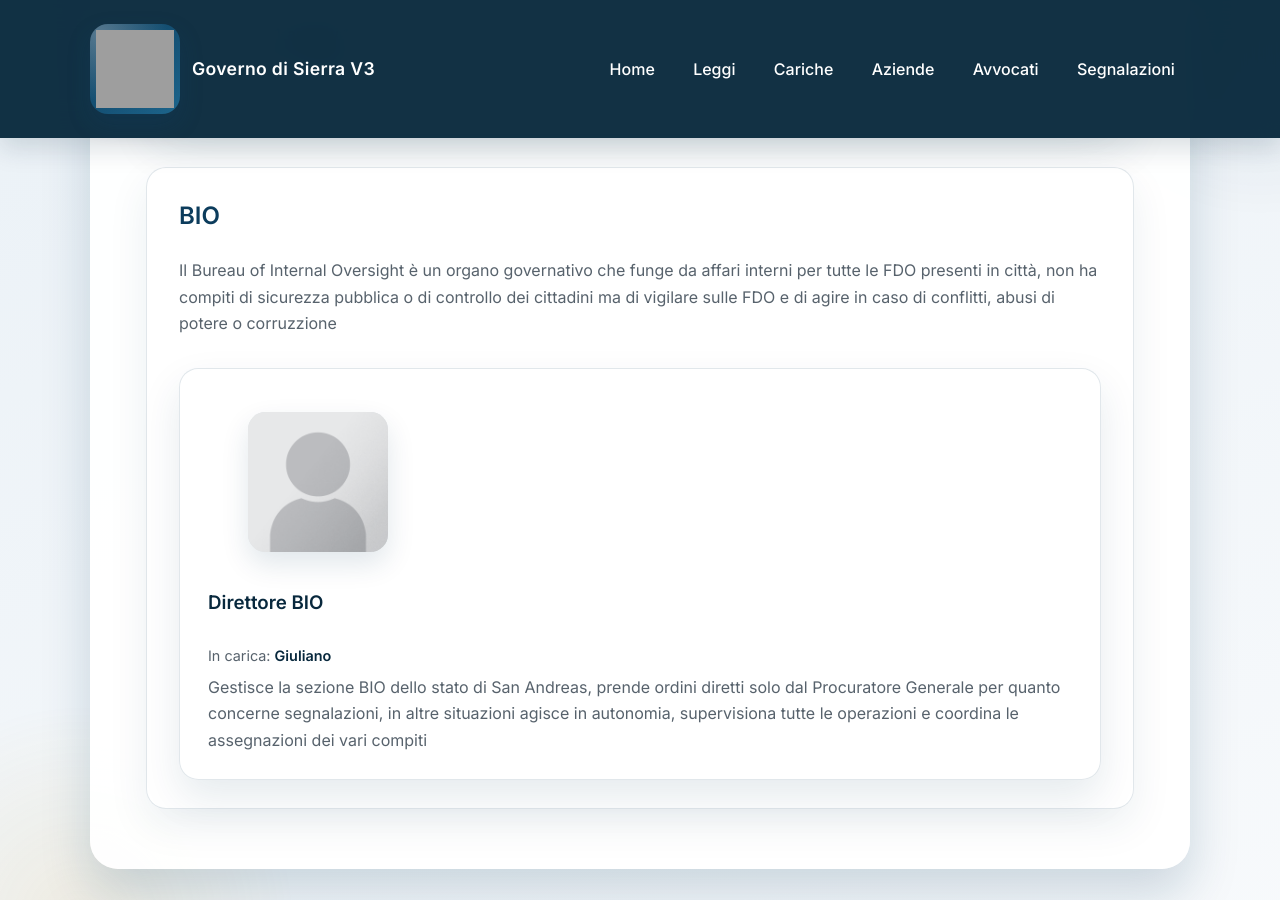
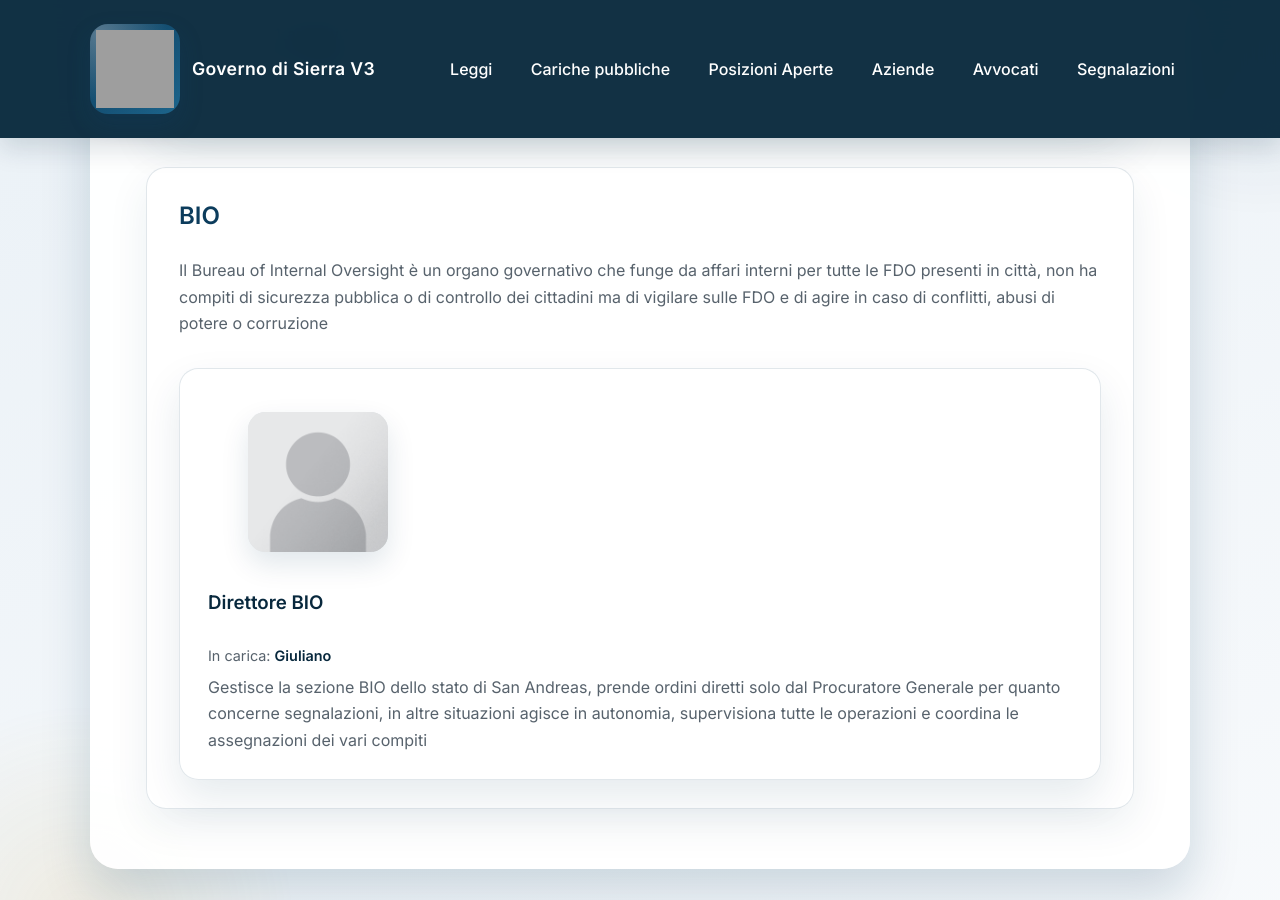
Before and after one commit to governo-sierra-v3/site, a Jekyll site: the page built from cariche-pubbliche.md, in a window 1280 px wide and 900 px high, scrolled down 2151 px. Built offline with Jekyll 4.4.1, drawn with Linux system fonts in a browser that asks for light colours; grey boxes are pictures that could not be loaded.

Commit message:
cambio navbar

```diff
--- a/_config.yml
+++ b/_config.yml
@@ -6,8 +6,6 @@ baseurl: "/site"
 permalink: pretty
 
 nav:
-  - title: "Home"
-    url: "/"
   - title: "Leggi"
     children:
       - title: "Codice Penale"
@@ -20,12 +18,10 @@ nav:
         url: "/regolamento-avvocati/"
       - title: "Lista oggetti Proibibi/limitati"
         url: "/lista-oggetti-proibiti/"
-  - title: "Cariche"
-    children:
-      - title: "Cariche Pubbliche"
-        url: "/cariche-pubbliche/"
-      - title: "Posizioni Aperte"
-        url: "/posizioni-aperte/"
+  - title: "Cariche pubbliche"
+    url: "/cariche-pubbliche/"
+  - title: "Posizioni Aperte"
+    url: "/posizioni-aperte/"
   - title: "Aziende"
     url: "/aziende/"
   - title: "Avvocati"
--- a/cariche-pubbliche.md
+++ b/cariche-pubbliche.md
@@ -87,7 +87,7 @@ description: Organigramma istituzionale del Governo di Sierra V3
 
 <section class="content-section">
   <h2>BIO</h2>
-  <p>Il Bureau of Internal Oversight è un organo governativo che funge da affari interni per tutte le FDO presenti in città, non ha compiti di sicurezza pubblica o di controllo dei cittadini ma di vigilare sulle FDO e di agire in caso di conflitti, abusi di potere o corruzzione</p>
+  <p>Il Bureau of Internal Oversight è un organo governativo che funge da affari interni per tutte le FDO presenti in città, non ha compiti di sicurezza pubblica o di controllo dei cittadini ma di vigilare sulle FDO e di agire in caso di conflitti, abusi di potere o corruzione</p>
   <div class="governance-grid role-grid">
     <article class="department-card role-card">
       <figure class="role-media">
```
